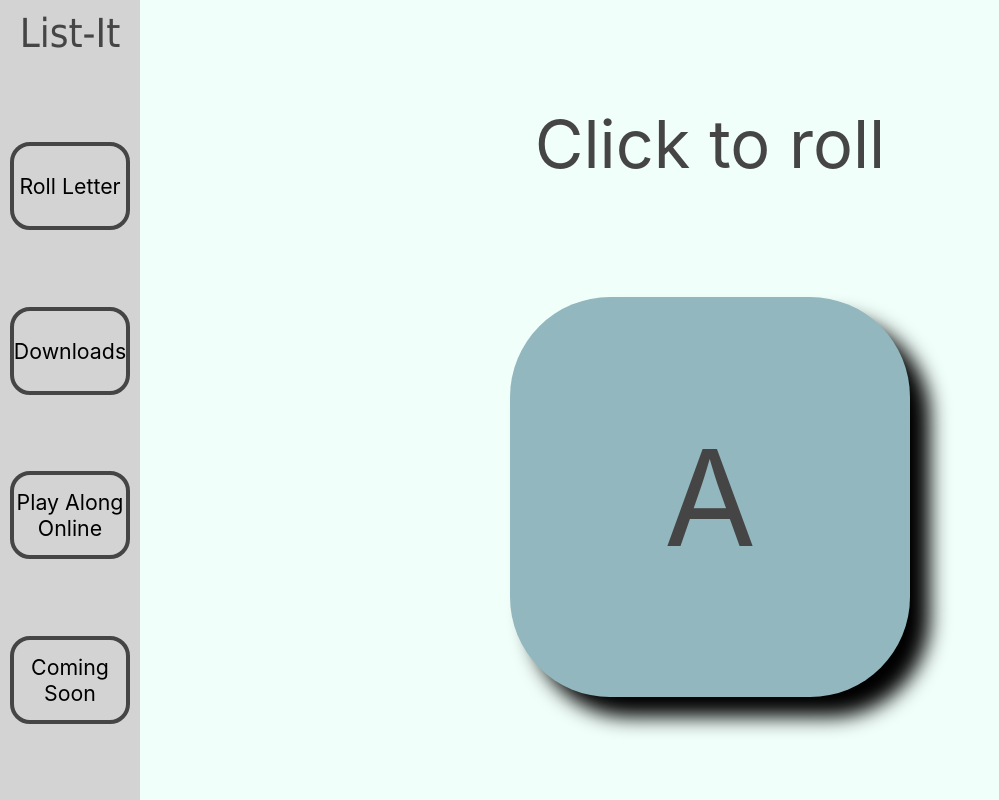
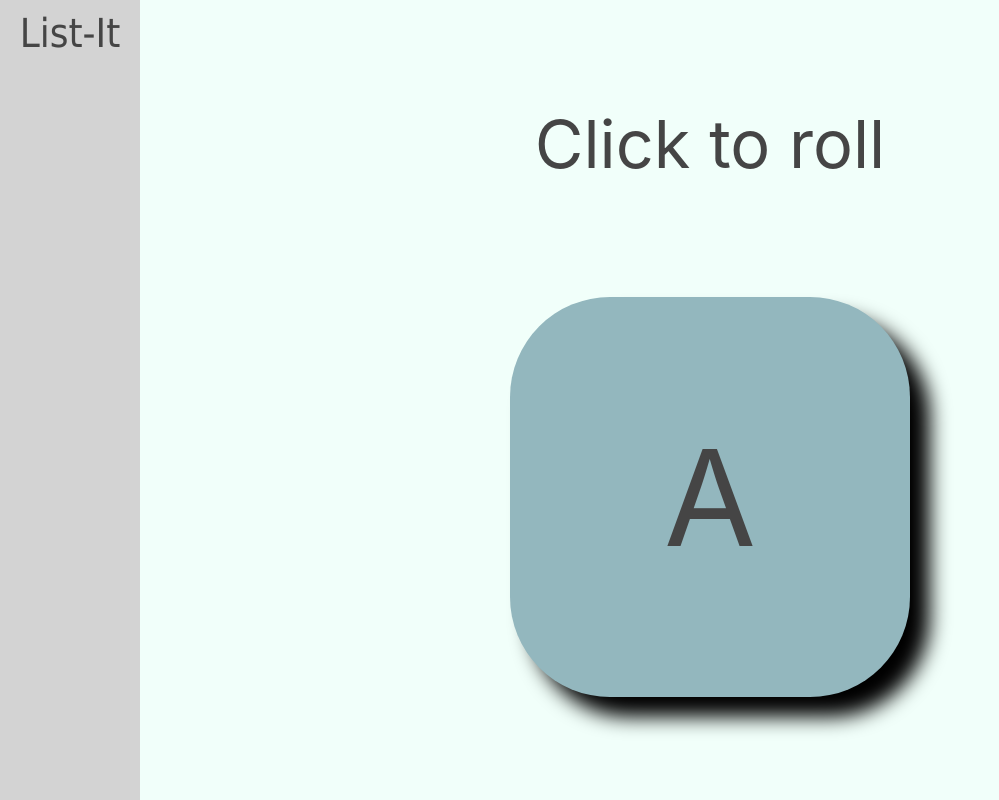
Before and after one commit to kateapault/list-it, a React (Create React App) app: page / in a window 1280 px wide. Shown: the whole page, without its empty margins (0-999 px from the left). Built offline with nearby package versions, Linux system fonts and the light colour scheme.

Commit message:
commented out NavBar in Header fso site is just alphabet die

```diff
--- a/src/components/Header.js
+++ b/src/components/Header.js
@@ -6,7 +6,7 @@ function Header(props) {
     return(
         <div className="header">
             <div className="site-title">List-It</div>
-            <NavBar changePage={props.changePage}/>
+            {/* <NavBar changePage={props.changePage}/> */}
         </div>
     )
 };
```
